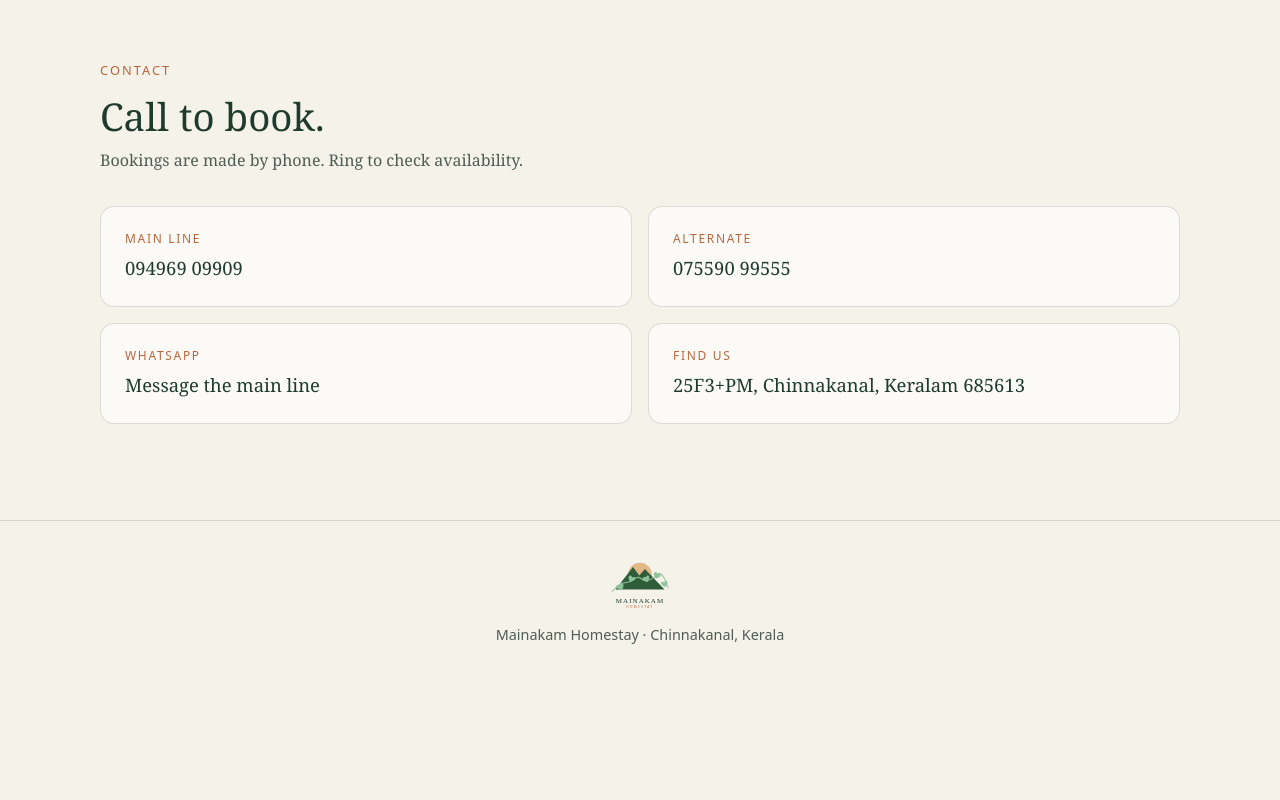
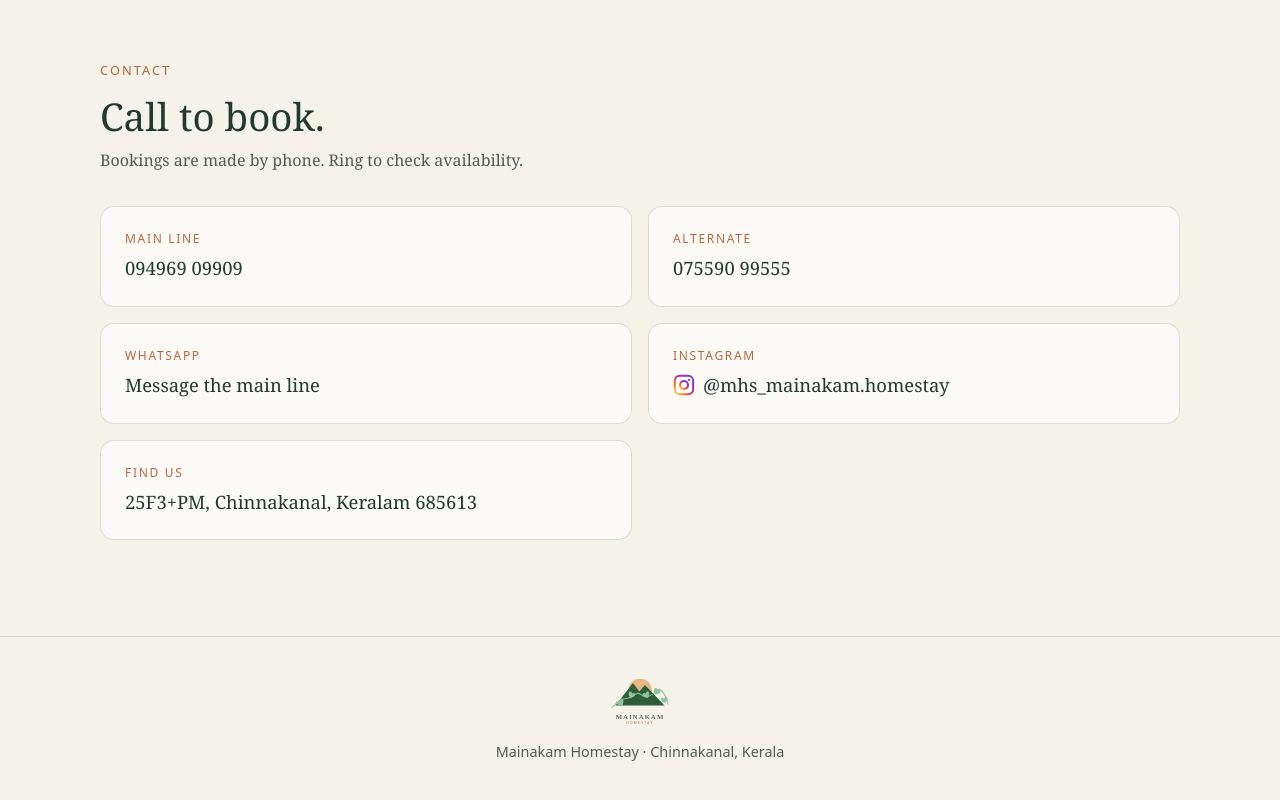
Before and after one commit to sydneytitus/mainakam-homestay, a plain HTML site: page index.html in a window 1280 px wide. Shown: the part 3138-3938 px from the top of the page. Before the commit the page ends 3831 px from the top, so only its background shows below. Drawn offline with Linux system fonts and the light colour scheme; animation ran at ten frames a second.

Commit message:
Add files via upload

```diff
--- a/index.html
+++ b/index.html
@@ -98,6 +98,26 @@
           <span class="card-label">WhatsApp</span>
           <span class="card-value">Message the main line</span>
         </a>
+        <a class="card" href="https://www.instagram.com/mhs_mainakam.homestay" target="_blank" rel="noopener">
+          <span class="card-label">Instagram</span>
+          <span class="card-value handle">
+            <svg class="ig-icon" viewBox="0 0 24 24" aria-hidden="true" focusable="false">
+              <defs>
+                <linearGradient id="ig-grad" x1="0%" y1="100%" x2="100%" y2="0%">
+                  <stop offset="0%" stop-color="#feda75"/>
+                  <stop offset="25%" stop-color="#fa7e1e"/>
+                  <stop offset="50%" stop-color="#d62976"/>
+                  <stop offset="75%" stop-color="#962fbf"/>
+                  <stop offset="100%" stop-color="#4f5bd5"/>
+                </linearGradient>
+              </defs>
+              <rect x="2" y="2" width="20" height="20" rx="5.5" fill="none" stroke="url(#ig-grad)" stroke-width="2.2"/>
+              <circle cx="12" cy="12" r="4.4" fill="none" stroke="url(#ig-grad)" stroke-width="2.2"/>
+              <circle cx="17.4" cy="6.6" r="1.3" fill="url(#ig-grad)"/>
+            </svg>
+            @mhs_mainakam.homestay
+          </span>
+        </a>
         <a class="card" href="https://maps.app.goo.gl/yChT5LVa4FS3Vd8D8" target="_blank" rel="noopener">
           <span class="card-label">Find us</span>
           <span class="card-value">25F3+PM, Chinnakanal, Keralam 685613</span>
--- a/style.css
+++ b/style.css
@@ -217,6 +217,8 @@ main { max-width: 1120px; margin: 0 auto; padding: 0 var(--gutter); }
   color: var(--clay);
 }
 .card-value { font-size: 1.15rem; color: var(--forest); }
+.card-value.handle { display: inline-flex; align-items: center; gap: 0.5rem; }
+.ig-icon { width: 22px; height: 22px; flex-shrink: 0; }
 
 /* Footer */
 .site-footer {
```
